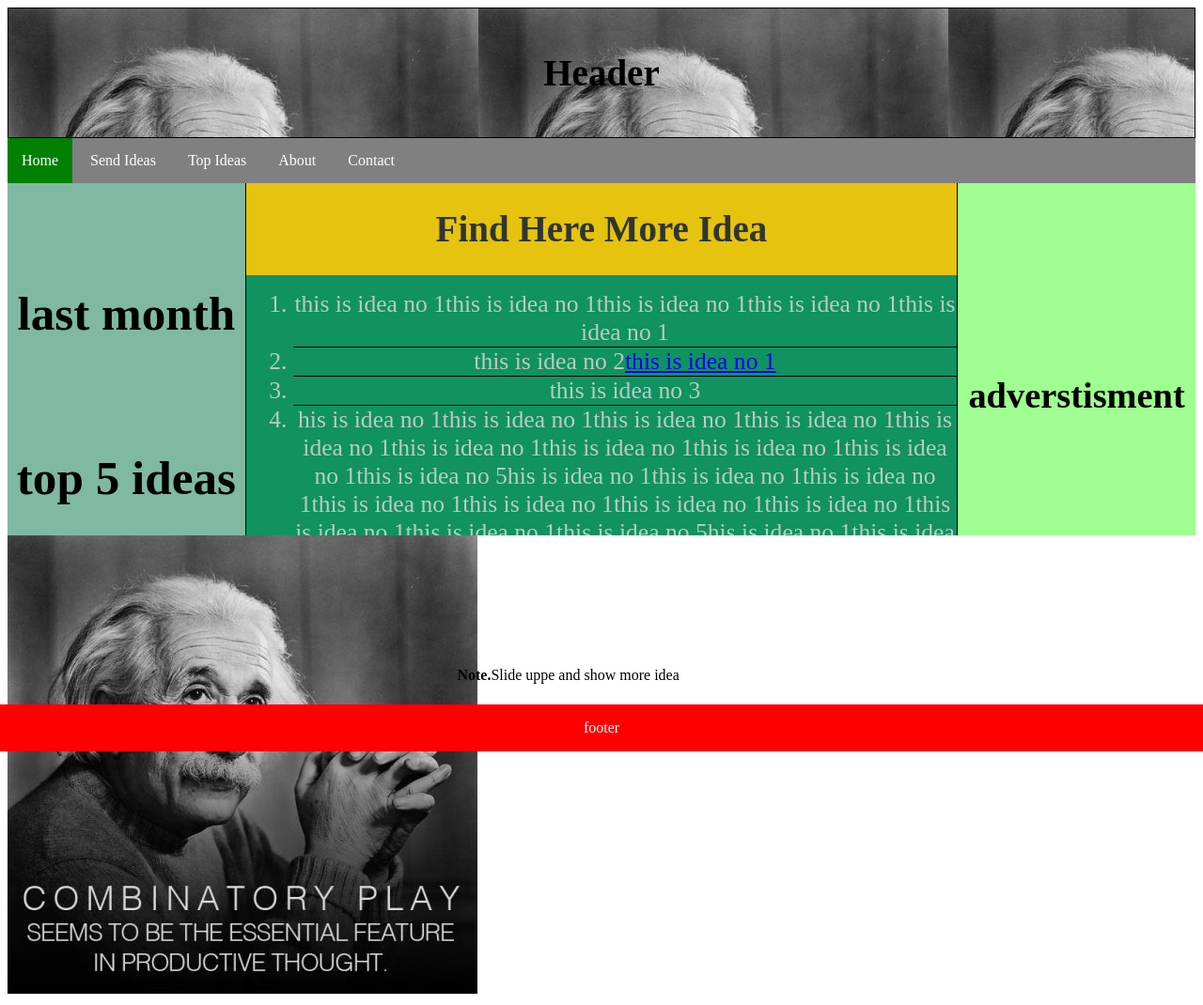
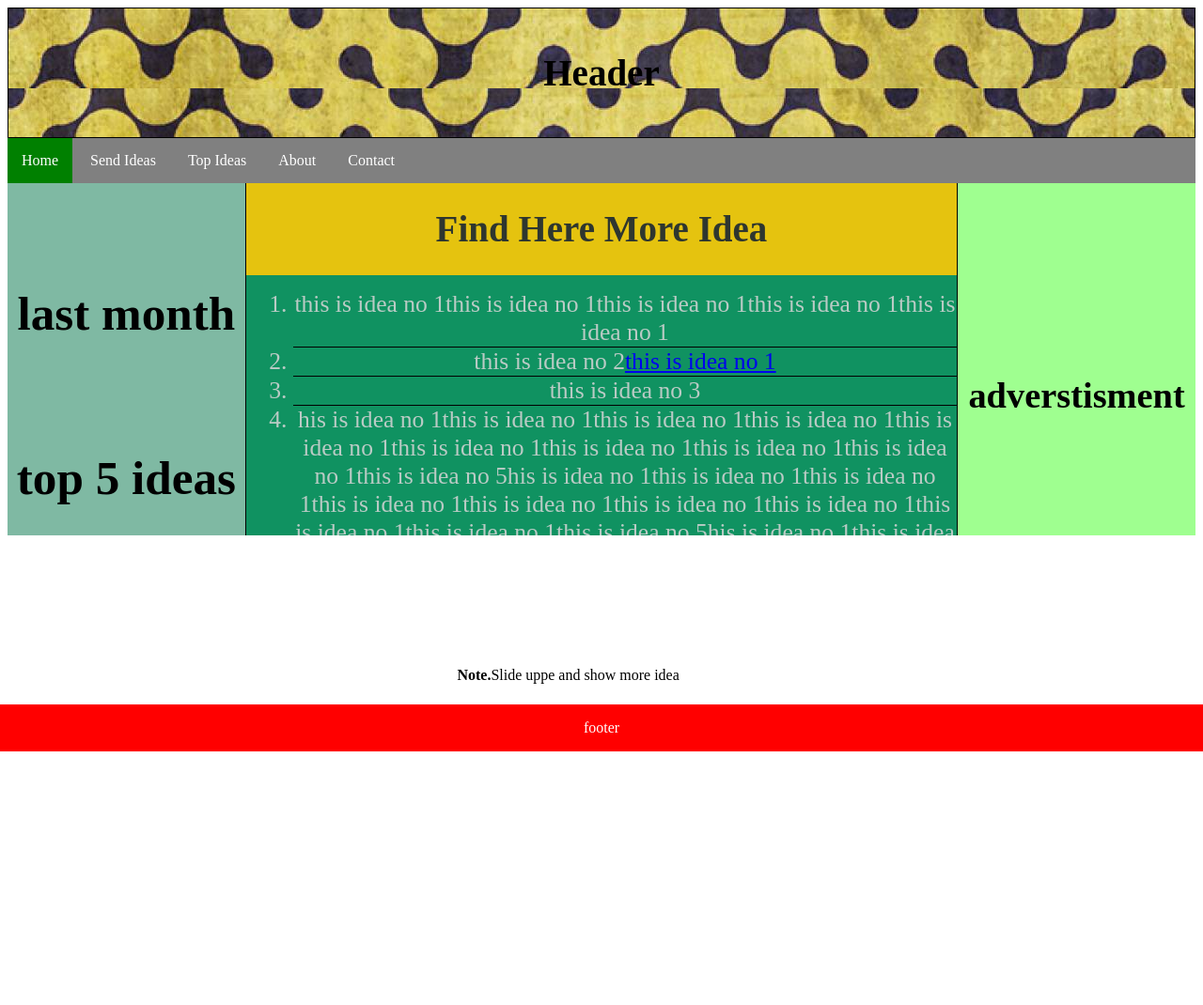
Before and after one commit to Sakshisharma811308/ideabazar, a plain HTML site: page index.html in a window 1280 px wide. Shown: the whole page at 94% size. After the commit the page ends 800 px from the top, so only its background shows below. Drawn offline with Linux system fonts and the light colour scheme.

Commit message:
Update index.html

```diff
--- a/index.html
+++ b/index.html
@@ -9,7 +9,7 @@
 			border: 1px solid black;
 			padding: 20px;
 			text-align: center;
-			background-image: url("einstein_combinatory.jpg");
+			background-image: url("ideaheader.jpg");
 		}
        h1{
           font-size: 39px;
@@ -138,14 +138,6 @@ ol li{
 <div class="footer">
 	<p>footer</p>
 </div>
-	<img src="
-        ideabazar/einstein_combinatory.jpg
-      ">
-
-
-
-
-
 
 </body>
 </html>
```
